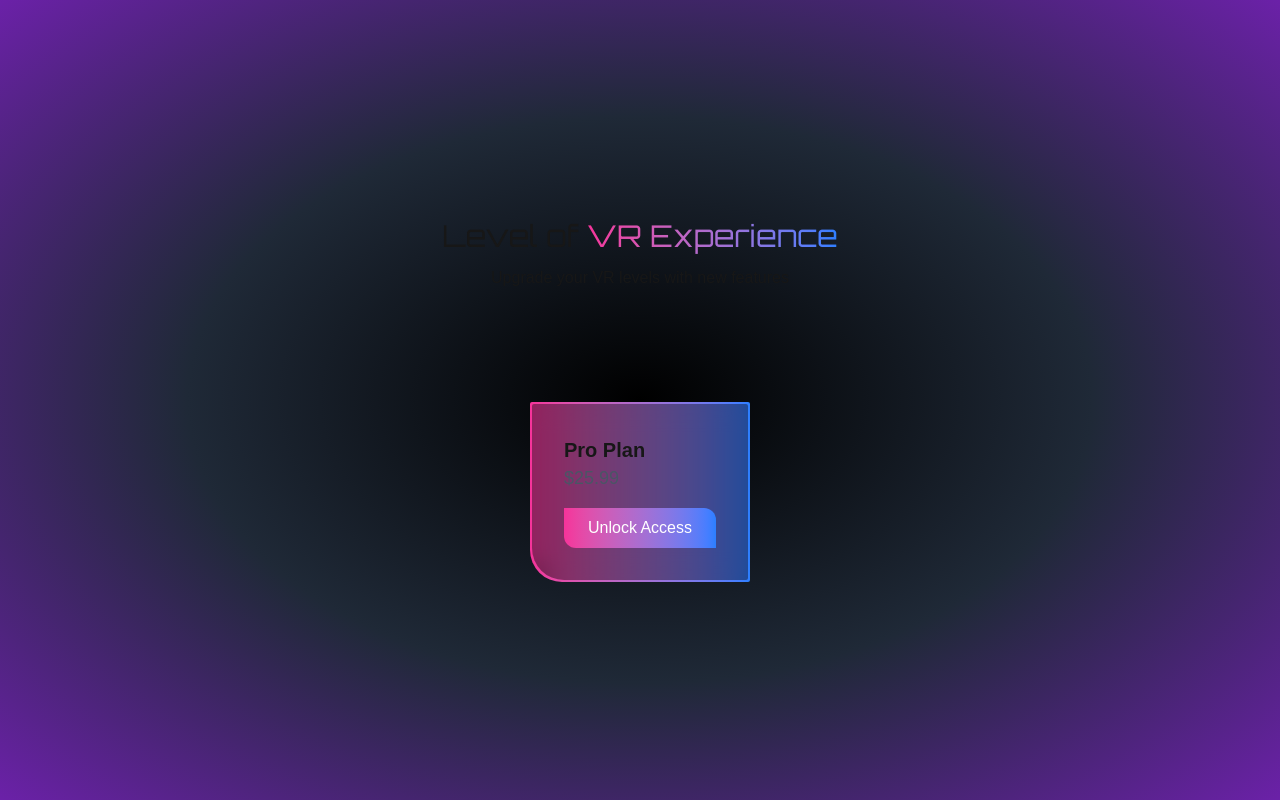
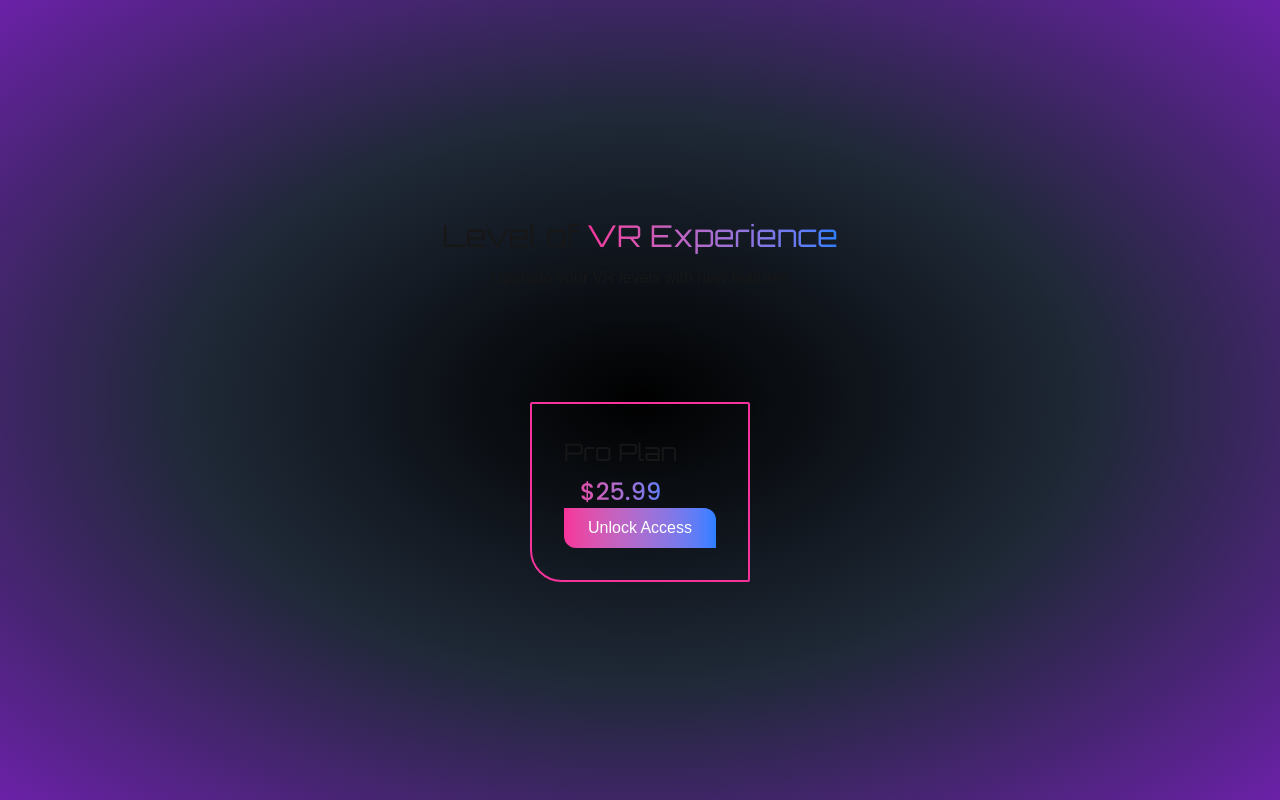
Before and after one commit to abdulwasay0245/Gaming-Landing-Page, a Next.js app: page / in a window 1280 px wide. Shown: the part 4678-5478 px from the top of the page. Built offline with nearby package versions, Linux system fonts and the light colour scheme; a web font is replaced by a local one.

Commit message:
added styling

```diff
--- a/src/app/component/PlanSection.tsx
+++ b/src/app/component/PlanSection.tsx
@@ -1,6 +1,6 @@
 import React from 'react'
 import { orbitron, poppins, podkova } from './fonts'
-import ProCard from './ProCard'
+import ProPlansCard from './ProCard'
 const PlanSection = () => {
   return (
       <div  className='h-screen   flex flex-col gap-28 items-center justify-center '  style={{ background: 'radial-gradient(ellipse at center, #000000, #1f2937, #6b21a8)' }} >
@@ -9,7 +9,7 @@ const PlanSection = () => {
               <p style={podkova.style} className='font-extralight '>Upgrade your VR levels with new features </p>
           </div>
 
-          <ProCard/>
+          <ProPlansCard/>
 
       </div>
   )
--- a/src/app/component/ProCard.tsx
+++ b/src/app/component/ProCard.tsx
@@ -1,19 +1,18 @@
 import React from 'react'
 import Button from './Button'
+import { orbitron,podkova, poppins } from './fonts'
 
 const ProCard = () => {
   return (
-    <div className="p-[2px] rounded-[2px] rounded-bl-4xl bg-gradient-to-r from-pink-500 to-blue-500">
-  <div className="p-8 rounded-[2px] border-transparent rounded-bl-4xl bg-black/40 backdrop-blur-md">
-    <div>
-      <h1 className="text-xl font-bold">Pro Plan</h1>
-      <h2 className="text-lg text-gray-600">$25.99</h2>
-    </div>
-    <div className="mt-4">
-      <Button text="Unlock Access" />
-    </div>
-  </div>
-</div>
+      <div className=' border-2 border-pink-500 p-8 rounded-[2px] rounded-bl-4xl  '>
+          <div className='bg-transparent text-center flex flex-col gap-2 justify-self-start'>
+              <h1 style={orbitron.style} className='text-2xl'>Pro Plan</h1>
+              <h2 style={poppins.style} className='text-2xl font-medium bg-gradient-to-r from-pink-500 to-blue-500 text-transparent bg-clip-text'>$25.99</h2>
+          </div>
+          <div>
+              <Button text="Unlock Access"></Button>
+          </div>
+   </div>
   )
 }
 
```
